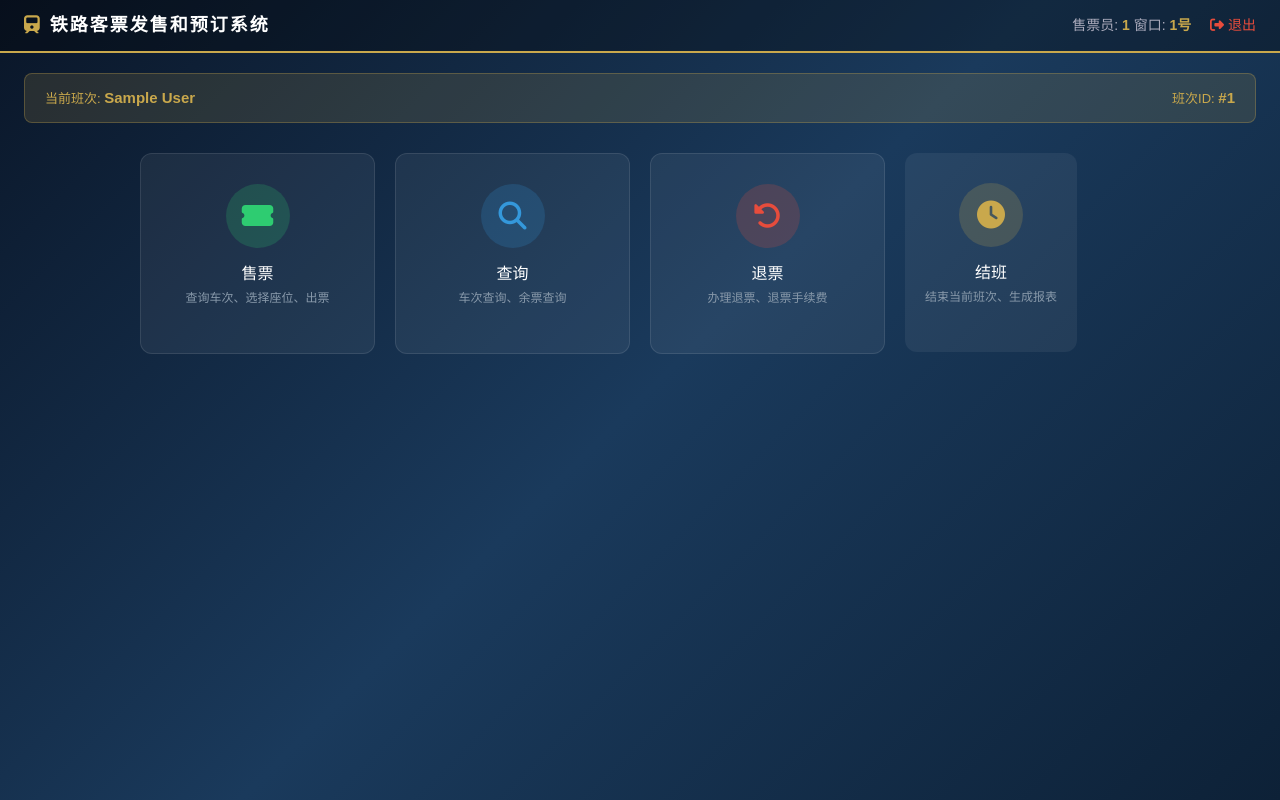
After one commit to peng0717/railway-ticket-system, a Flask app: page /main in a window 1280 px wide. The commit adds this page. Run offline with Flask 3, Linux system fonts and the light colour scheme; the visitor is signed in with stand-in values (Sample User, id 1); data comes from the database, SQL or seed files in the repository; data that the repository does not hold is empty; some libraries are stand-ins or nearby versions.

Commit message:
从源头重构：1.Blueprint模板移入register/子目录彻底隔离 2.创建缺失的index/sell/query/refund模板 3.修复refund路由空格bug

```diff
--- a/app.py
+++ b/app.py
@@ -1861,7 +1861,7 @@ def query():
     """查询页面"""
     return render_template('query.html', system_name=config.SYSTEM_NAME)
 
-@app.route('/ refund')
+@app.route('/refund')
 @login_required
 def refund():
     """退票页面"""
--- a/blueprints/register_bp/templates/admin/applications.html
+++ b/blueprints/register_bp/templates/register/admin/applications.html
@@ -1,4 +1,4 @@
-{% extends "_base.html" %}
+{% extends "register/base.html" %}
 
 {% block title %}审核管理 - 铁路客票系统{% endblock %}
 
--- a/blueprints/register_bp/templates/admin/dashboard.html
+++ b/blueprints/register_bp/templates/register/admin/dashboard.html
@@ -1,4 +1,4 @@
-{% extends "_base.html" %}
+{% extends "register/base.html" %}
 
 {% block title %}管理首页 - 铁路客票系统{% endblock %}
 
--- a/blueprints/register_bp/templates/admin/login.html
+++ b/blueprints/register_bp/templates/register/admin/login.html
@@ -1,4 +1,4 @@
-{% extends "_base.html" %}
+{% extends "register/base.html" %}
 
 {% block title %}管理登录 - 铁路客票系统{% endblock %}
 
--- a/blueprints/register_bp/templates/admin/risk.html
+++ b/blueprints/register_bp/templates/register/admin/risk.html
@@ -1,4 +1,4 @@
-{% extends "_base.html" %}
+{% extends "register/base.html" %}
 
 {% block title %}风控管理 - 铁路客票系统{% endblock %}
 
--- a/blueprints/register_bp/templates/admin/users.html
+++ b/blueprints/register_bp/templates/register/admin/users.html
@@ -1,4 +1,4 @@
-{% extends "_base.html" %}
+{% extends "register/base.html" %}
 
 {% block title %}用户管理 - 铁路客票系统{% endblock %}
 
--- /dev/null
+++ b/templates/index.html
@@ -0,0 +1,161 @@
+<!DOCTYPE html>
+<html lang="zh-CN">
+<head>
+    <meta charset="UTF-8">
+    <meta name="viewport" content="width=device-width, initial-scale=1.0">
+    <title>{{ system_name }} - 工作台</title>
+    <link href="https://cdn.bootcdn.net/ajax/libs/twitter-bootstrap/5.3.0/css/bootstrap.min.css" rel="stylesheet">
+    <link href="https://cdn.bootcdn.net/ajax/libs/font-awesome/6.4.0/css/all.min.css" rel="stylesheet">
+    <style>
+        * { margin: 0; padding: 0; box-sizing: border-box; }
+        body {
+            font-family: "Microsoft YaHei", "SimSun", Arial, sans-serif;
+            background: linear-gradient(135deg, #0a1628 0%, #1a3a5c 50%, #0d2137 100%);
+            min-height: 100vh;
+        }
+        .top-bar {
+            background: rgba(0,0,0,0.3);
+            padding: 12px 24px;
+            display: flex;
+            justify-content: space-between;
+            align-items: center;
+            border-bottom: 2px solid #c9a84c;
+        }
+        .top-bar .system-name {
+            color: #fff;
+            font-size: 18px;
+            font-weight: bold;
+            letter-spacing: 2px;
+        }
+        .top-bar .system-name i { color: #c9a84c; margin-right: 8px; }
+        .user-info {
+            color: #aab;
+            font-size: 14px;
+        }
+        .user-info span { color: #c9a84c; font-weight: bold; }
+        .user-info a { color: #e74c3c; text-decoration: none; margin-left: 15px; }
+        .user-info a:hover { text-decoration: underline; }
+        .shift-info {
+            background: rgba(201,168,76,0.15);
+            border: 1px solid rgba(201,168,76,0.3);
+            border-radius: 8px;
+            padding: 12px 20px;
+            margin: 20px 24px 0;
+            color: #c9a84c;
+            display: flex;
+            justify-content: space-between;
+            align-items: center;
+        }
+        .shift-info .label { font-size: 13px; }
+        .shift-info .value { font-weight: bold; font-size: 15px; }
+        .main-content {
+            padding: 30px 24px;
+        }
+        .func-grid {
+            display: grid;
+            grid-template-columns: repeat(auto-fit, minmax(220px, 1fr));
+            gap: 20px;
+            max-width: 1000px;
+            margin: 0 auto;
+        }
+        .func-card {
+            background: rgba(255,255,255,0.06);
+            border: 1px solid rgba(255,255,255,0.1);
+            border-radius: 12px;
+            padding: 30px 20px;
+            text-align: center;
+            cursor: pointer;
+            transition: all 0.3s;
+            text-decoration: none;
+        }
+        .func-card:hover {
+            background: rgba(255,255,255,0.12);
+            border-color: #c9a84c;
+            transform: translateY(-4px);
+        }
+        .func-card .icon {
+            width: 64px;
+            height: 64px;
+            border-radius: 50%;
+            display: flex;
+            align-items: center;
+            justify-content: center;
+            margin: 0 auto 16px;
+            font-size: 28px;
+        }
+        .func-card .icon.sell { background: rgba(46,204,113,0.2); color: #2ecc71; }
+        .func-card .icon.query { background: rgba(52,152,219,0.2); color: #3498db; }
+        .func-card .icon.refund { background: rgba(231,76,60,0.2); color: #e74c3c; }
+        .func-card .icon.end-shift { background: rgba(201,168,76,0.2); color: #c9a84c; }
+        .func-card h3 { color: #fff; font-size: 16px; margin-bottom: 6px; }
+        .func-card p { color: #8899aa; font-size: 12px; }
+        .alert-info {
+            background: rgba(52,152,219,0.15);
+            border: 1px solid rgba(52,152,219,0.3);
+            color: #5dade2;
+            border-radius: 8px;
+            padding: 12px 16px;
+            margin-bottom: 20px;
+            font-size: 13px;
+        }
+    </style>
+</head>
+<body>
+    <div class="top-bar">
+        <div class="system-name"><i class="fas fa-train"></i>{{ system_name }}</div>
+        <div class="user-info">
+            售票员: <span>{{ session.get('employee_no', '') }}</span>
+            窗口: <span>{{ session.get('window_no', '') }}号</span>
+            <a href="{{ url_for('logout') }}"><i class="fas fa-sign-out-alt"></i> 退出</a>
+        </div>
+    </div>
+
+    {% if session.get('shift_id') %}
+    <div class="shift-info">
+        <div>
+            <span class="label">当前班次: </span>
+            <span class="value">{{ session.get('shift_name', '') }}</span>
+        </div>
+        <div>
+            <span class="label">班次ID: </span>
+            <span class="value">#{{ session.get('shift_id', '') }}</span>
+        </div>
+    </div>
+    {% endif %}
+
+    <div class="main-content">
+        {% with messages = get_flashed_messages(with_categories=true) %}
+        {% if messages %}
+        {% for category, message in messages %}
+        <div class="alert-info"><i class="fas fa-info-circle"></i> {{ message }}</div>
+        {% endfor %}
+        {% endif %}
+        {% endwith %}
+
+        <div class="func-grid">
+            <a href="{{ url_for('sell') }}" class="func-card">
+                <div class="icon sell"><i class="fas fa-ticket-alt"></i></div>
+                <h3>售票</h3>
+                <p>查询车次、选择座位、出票</p>
+            </a>
+            <a href="{{ url_for('query') }}" class="func-card">
+                <div class="icon query"><i class="fas fa-search"></i></div>
+                <h3>查询</h3>
+                <p>车次查询、余票查询</p>
+            </a>
+            <a href="{{ url_for('refund') }}" class="func-card">
+                <div class="icon refund"><i class="fas fa-undo-alt"></i></div>
+                <h3>退票</h3>
+                <p>办理退票、退票手续费</p>
+            </a>
+            <form action="{{ url_for('close_shift') }}" method="POST" style="contents">
+                <button type="submit" class="func-card" style="border:none;" onclick="return confirm('确认结班？')">
+                    <div class="icon end-shift"><i class="fas fa-clock"></i></div>
+                    <h3>结班</h3>
+                    <p>结束当前班次、生成报表</p>
+                </button>
+            </form>
+        </div>
+    </div>
+</body>
+</html>
```
Also changed, not shown: blueprints/register_bp/routes.py (+6 -6 lines), templates/query.html (added, +40 -0 lines), templates/refund.html (added, +40 -0 lines), templates/sell.html (added, +75 -0 lines), blueprints/register_bp/templates/register/base.html (renamed from blueprints/register_bp/templates/_base.html), blueprints/register_bp/templates/register/register.html (renamed from blueprints/register_bp/templates/register.html).
